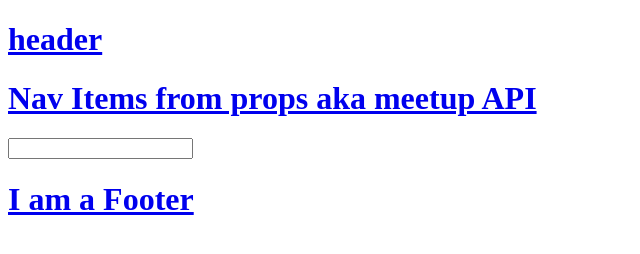
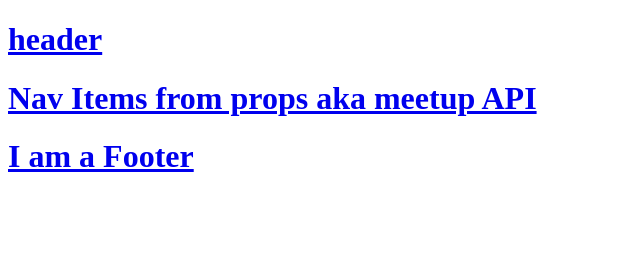
Before and after one commit to tsnyc/website, a Gatsby site: page / in a window 1280 px wide. Shown: the whole page, without its empty margins (0-640 px from the left). Built offline with nearby package versions, Linux system fonts and the light colour scheme; Gatsby itself is replaced by a stand-in of ours.

Commit message:
add styled components package

```diff
--- a/package.json
+++ b/package.json
@@ -18,18 +18,19 @@
     "gatsby-plugin-typescript": "^2.1.11",
     "gatsby-source-filesystem": "^2.1.5",
     "gatsby-transformer-sharp": "^2.2.4",
+    "lint": "tslint --project .",
     "prop-types": "^15.7.2",
     "react": "^16.8.6",
     "react-dom": "^16.8.6",
     "react-helmet": "^5.2.1",
+    "styled-components": "^4.4.0",
     "tslint": "^5.20.0",
     "tslint-config-prettier": "^1.18.0",
     "tslint-loader": "^3.5.4",
     "tslint-plugin-prettier": "^2.0.1",
     "tslint-react": "^4.1.0",
-    "typescript": "^3.6.3",
     "type-check": "tsc --noEmit",
-    "lint": "tslint --project ."
+    "typescript": "^3.6.3"
   },
   "devDependencies": {
     "prettier": "^1.18.2"
--- a/src/components/HomeNav.tsx
+++ b/src/components/HomeNav.tsx
@@ -1,12 +1,12 @@
 import { Link } from "gatsby";
 import React from "react";
 
-const HomeNav = () => (
+export default function HomeNav() {
+  return (
     <div className="home-nav">
       <Link to="/">
         <h1>Nav Items from props aka meetup API</h1>
       </Link>
     </div>
   )
-
-export default HomeNav;
+}
--- a/src/components/layout.tsx
+++ b/src/components/layout.tsx
@@ -4,16 +4,11 @@ import Header from "./Header";
 import HomeNav from "./HomeNav";
 
 export default function Layout() {
-  const state = useState("");
-  const text = state[0];
-  const setText = state[1];
-
   return (
-  <div className="app">
+  <div className="container">
     <Header />
     {/* the props sent to HomeNav will come from meetup api */}
     <HomeNav />
-      <input  type="text" value = {text} onChange={e => setText(e.target.value)}/>
     <Footer />
   </div>
   )
--- a/tsconfig.json
+++ b/tsconfig.json
@@ -4,6 +4,7 @@
     // "incremental": true,                   /* Enable incremental compilation */
     "target": "es5",                          /* Specify ECMAScript target version: 'ES3' (default), 'ES5', 'ES2015', 'ES2016', 'ES2017', 'ES2018', 'ES2019' or 'ESNEXT'. */
     "module": "commonjs",                     /* Specify module code generation: 'none', 'commonjs', 'amd', 'system', 'umd', 'es2015', or 'ESNext'. */
+    "jsx": "react",
     // "lib": [],                             /* Specify library files to be included in the compilation. */
     // "allowJs": true,                       /* Allow javascript files to be compiled. */
     // "checkJs": true,                       /* Report errors in .js files. */
```
Also changed, not shown: src/components/MeetupCard.tsx (+3 -4 lines), src/styles/App.css (added), 1 other file. Lines whose indentation alone changed are shown as unchanged.
